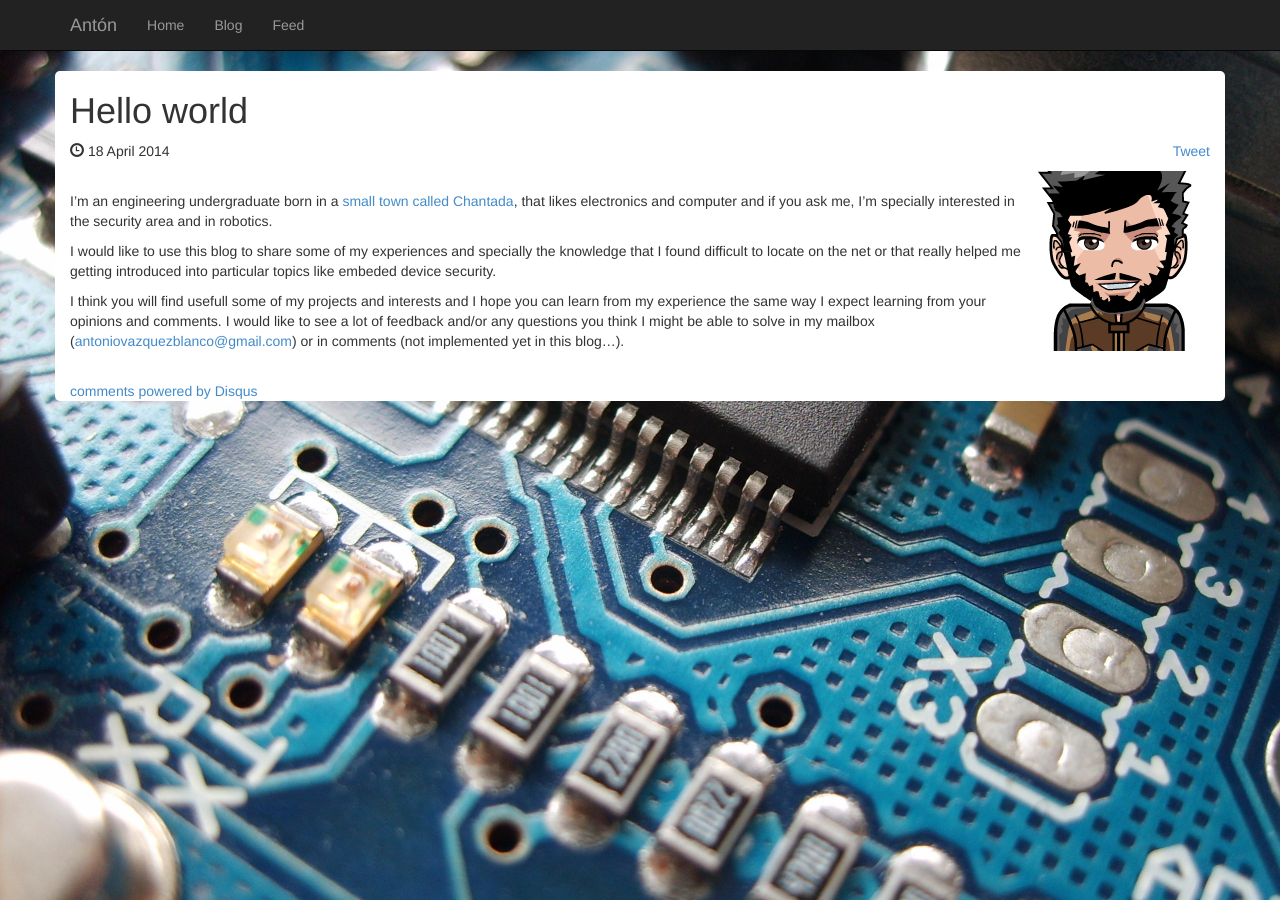
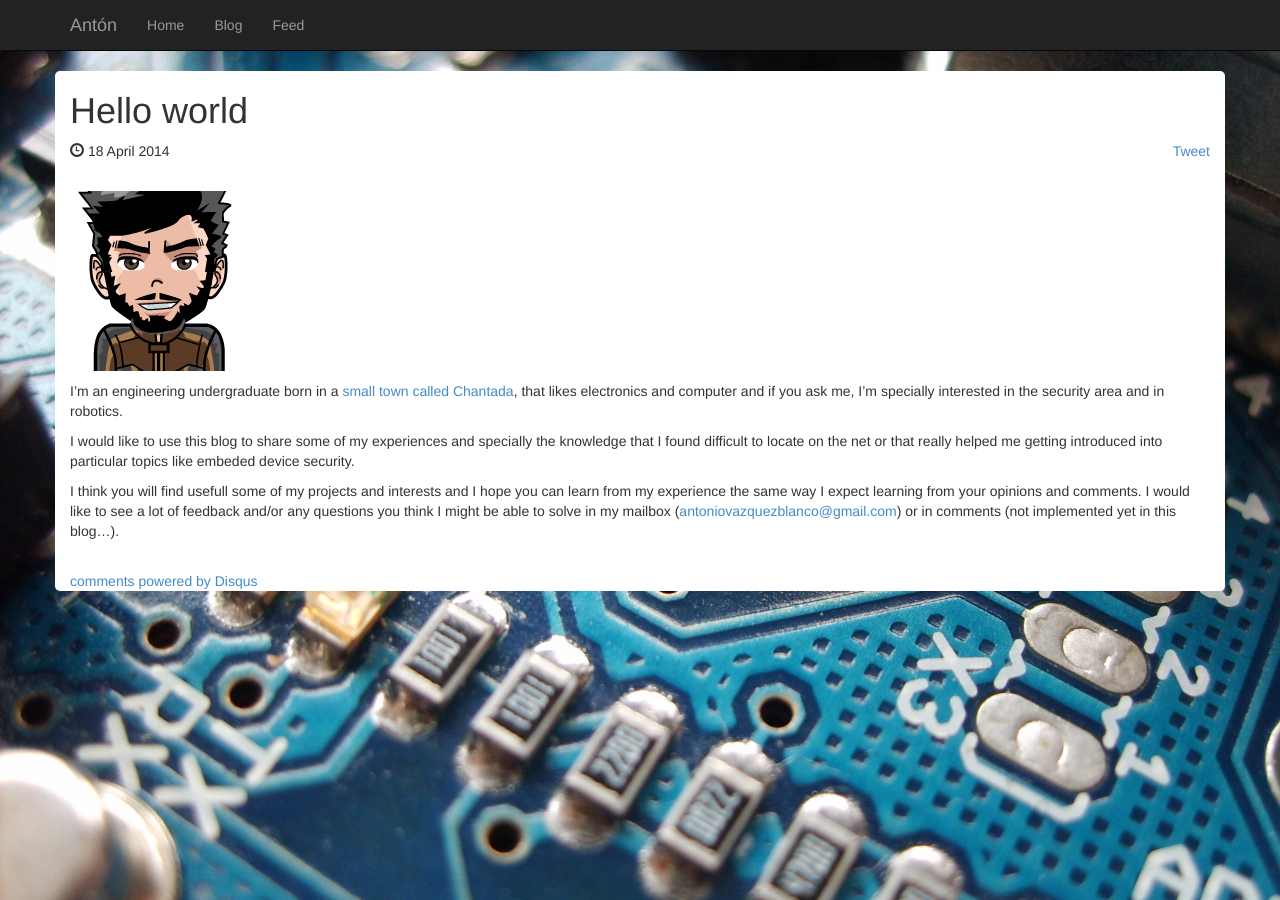
Before and after one commit to antoniovazquezblanco/antoniovazquezblanco.github.io, a Jekyll site: the page built from _posts/2014-04-18-Hello-world.md, in a window 1280 px wide. Built offline with Jekyll 4.4.1, drawn with Linux system fonts in a browser that asks for light colours; Markdown is read by kramdown in place of the engine named in the settings; comment, search, counter and statistics services are not loaded.

Commit message:
Modify post layout for including images in feed.

```diff
--- a/_layouts/post.html
+++ b/_layouts/post.html
@@ -17,9 +17,6 @@
 	                <div class="span6" style="display: inline-block;"><p><span class="glyphicon glyphicon-time"></span> {{ page.date | date_to_long_string }}</p></div>
 			<div class="span6 pull-right">{% include share.html %}</div>
 		</div>
-		{% if page.picture %}
-			<img src="{{ page.picture }}" class="img-responsive img-rounded pull-right" />
-		{% endif %}
 		<br />
 		{{ content }}
 		<br />
--- a/_posts/2014-04-18-Hello-world.md
+++ b/_posts/2014-04-18-Hello-world.md
@@ -5,8 +5,12 @@ picture: /images/posts/2014-04-18-Myself.png
 keywords: blog, Antonio Vázquez Blanco
 ---
 
+![antoniovazquezblanco](/images/posts/2014-04-18-Myself.png "Antonio Vázquez Blanco")
+
 I'm an engineering undergraduate born in a [small town called Chantada](https://www.google.com/maps/place/Chantada), that likes electronics and computer and if you ask me, I'm specially interested in the security area
 and in robotics.
+
+<!--more-->
 
 I would like to use this blog to share some of my experiences and specially the knowledge that I found difficult to locate on the net or that really helped me getting introduced into particular topics like embeded
 device security.
--- a/blog.html
+++ b/blog.html
@@ -17,7 +17,7 @@ body>.container {
 		<div>
 			<h1><a href="{{ post.url }}">{{ post.title }}</a></h1>
 			<p><span class="glyphicon glyphicon-time"></span> {{ post.date | date_to_string }}</p>
-			{{ post.excerpt }}
+			{{ post.content | split:'<!--more-->' | first | strip_html }}
 		</div>
 		<hr />
 	{% endfor %}
```
Also changed, not shown: _posts/2014-05-18-Security-flaw-in-RomPager-webserver.md (+4 -0 lines), _posts/2014-05-20-Multiple-security-flaws-in-Comtrend-router.md (+4 -0 lines), _posts/2014-06-04-New-InsydeH2O-BIOS-update-format.md (+4 -0 lines).
